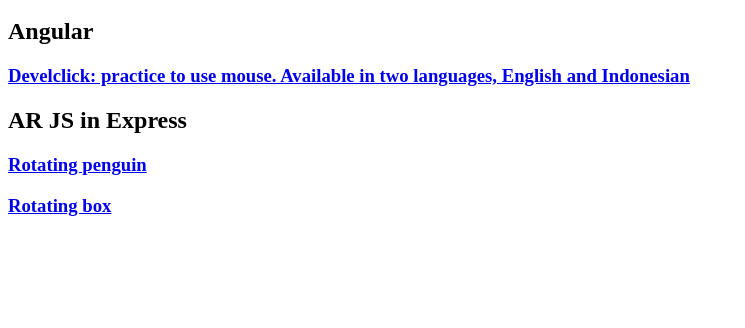
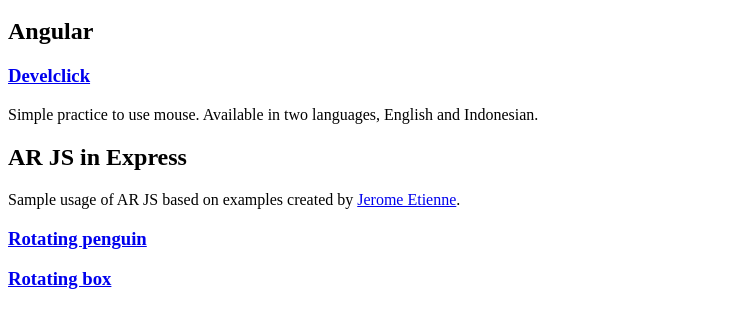
Before and after one commit to Eunike341/express, a website: page index.html in a window 1280 px wide. Shown: the part 48-376 px from the top of the page, without its empty margins (0-745 px from the left). Drawn offline with Linux system fonts and the light colour scheme.

Commit message:
Update index.html

```diff
--- a/index.html
+++ b/index.html
@@ -8,8 +8,14 @@
     Personal Project and Sample Pages
 </h1>
 <h2>Angular</h2>
-<h3><a href="https://develclick.firebaseapp.com/" target="_blank">Develclick: practice to use mouse. Available in two languages, English and Indonesian</a></h3>
+<h3><a href="https://develclick.firebaseapp.com/" target="_blank">Develclick</a></h3>
+<p>
+    Simple practice to use mouse. Available in two languages, English and Indonesian.
+</p>
 <h2>AR JS in Express</h2>
+<p>
+    Sample usage of AR JS based on examples created by <a href="https://github.com/jeromeetienne">Jerome Etienne</a>.
+</p>
 <h3><a href="skipper.html" target="_blank">Rotating penguin</a></h3>
 <h3><a href="basic.html" target="_blank">Rotating box</a></h3>
 </body>
```
